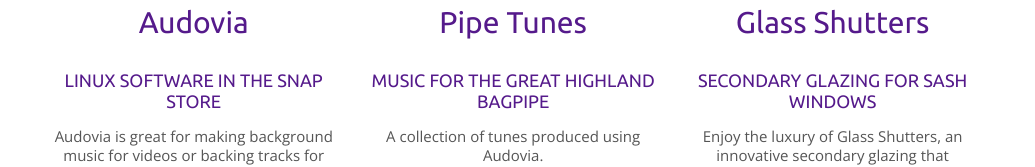
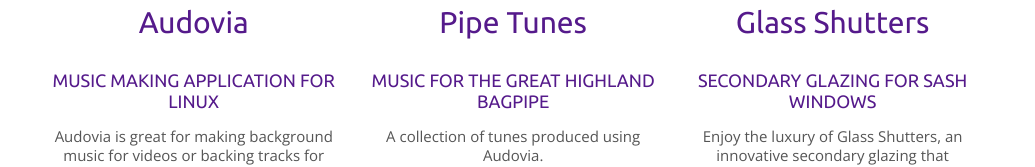
Before and after one commit to SongBase/mywebsite, a plain HTML site: page index.html in a window 1280 px wide. Shown: the part 479-646 px from the top of the page, without its empty margins (122-1157 px from the left). Drawn offline with nearby package versions, Linux system fonts and the light colour scheme.

Commit message:
update website

```diff
--- a/index.html
+++ b/index.html
@@ -92,7 +92,7 @@
                 style="border: 0px solid;">
   <!--<br clear all>-->
   <p><h3>Audovia</h3></p>
-  <p><h2>LINUX SOFTWARE IN THE SNAP STORE</h2></p>
+  <p><h2>MUSIC MAKING APPLICATION FOR LINUX</h2></p>
   <p><span class="text">Audovia is great for making background music for videos or backing tracks for playing or singing along to.</span></p>
   </div>
   <div class="column">
```
